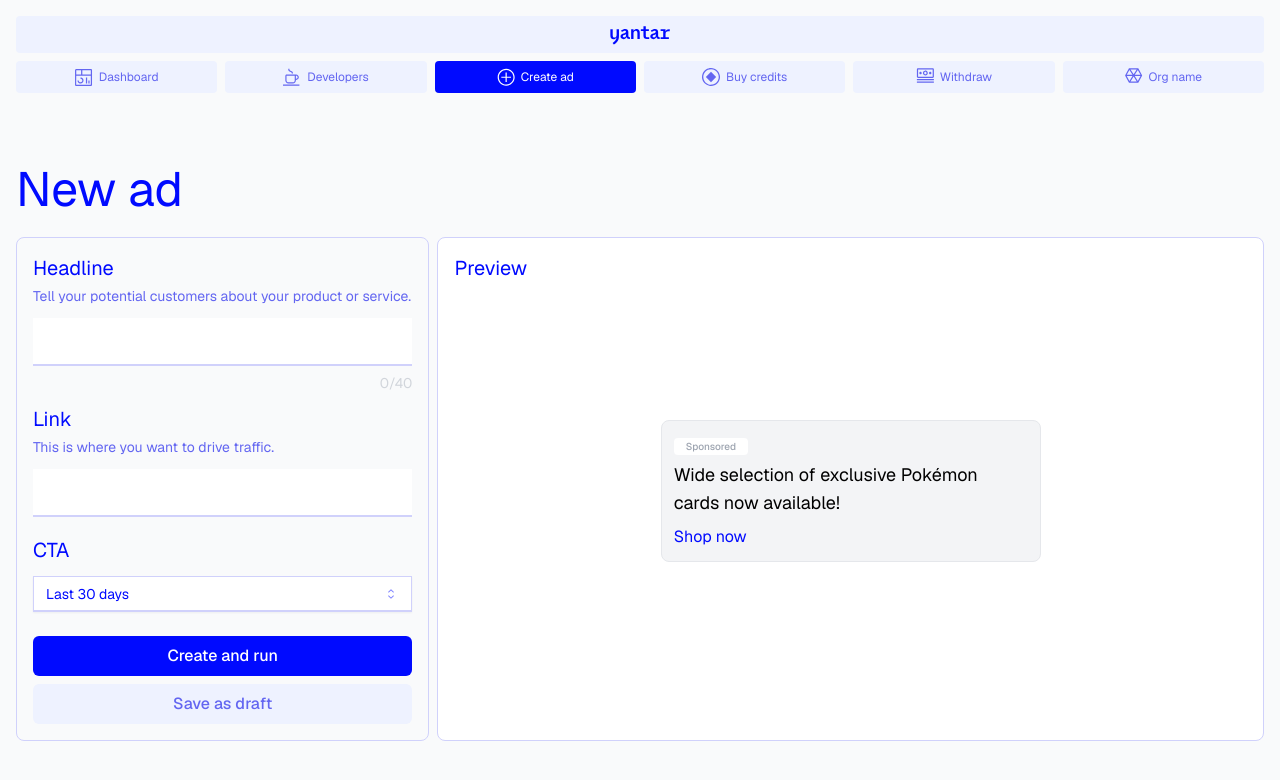
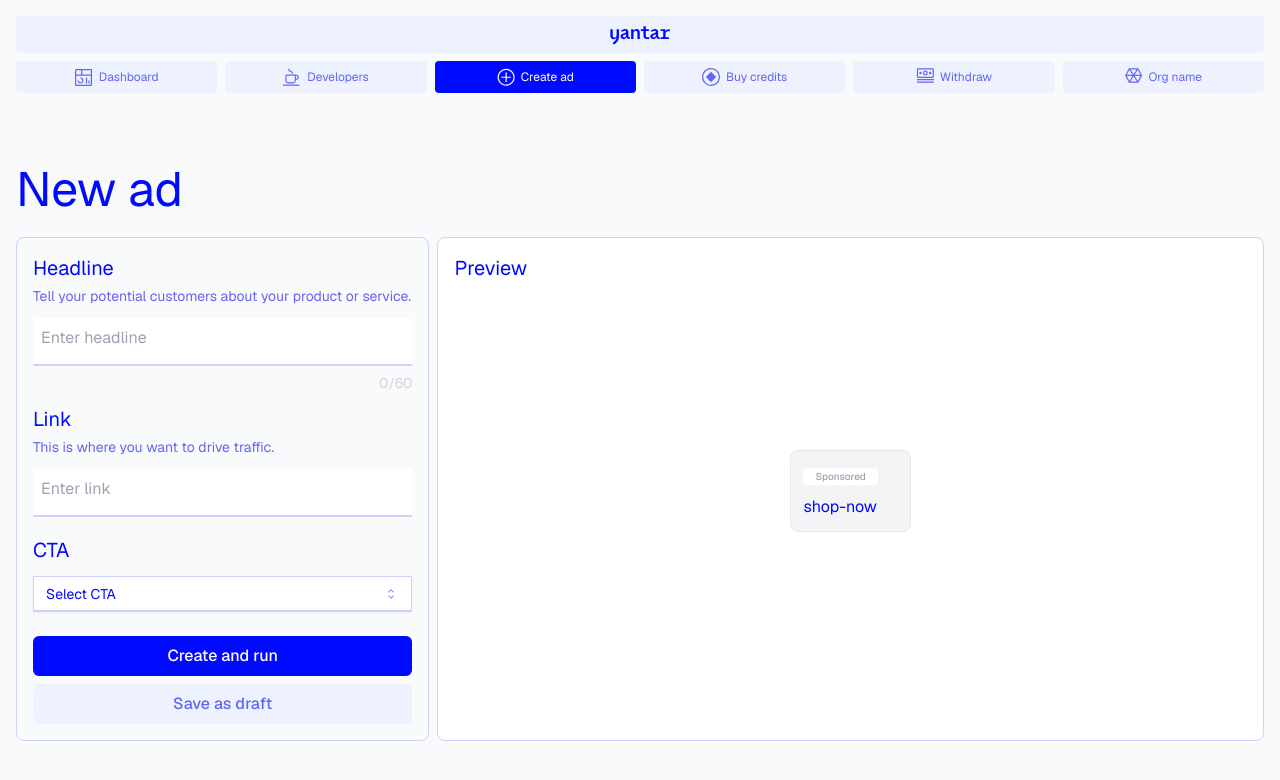
Before and after one commit to Dolko42/yantar, a Next.js app: page /dashboard/create-ad in a window 1280 px wide. Shown: the top 780 px of the page. Built offline with nearby package versions, Linux system fonts and the light colour scheme.

Commit message:
create new ad logic and ad inputs control

```diff
--- a/src/app/ui/CtaDropdown.tsx
+++ b/src/app/ui/CtaDropdown.tsx
@@ -10,36 +10,44 @@ import {
   SelectValue,
 } from "@/components/ui/select";
 
-export function CtaDropdown() {
+type CtaDropdownProps = {
+  onChange: (value: string) => void;
+};
+
+export const CtaDropdown: React.FC<CtaDropdownProps> = ({ onChange }) => {
+  const handleSelectChange = (selectedValue: string) => {
+    onChange(selectedValue);
+  };
+
   return (
     <div className="relative z-50 text-skin-base">
-      <Select>
+      <Select onValueChange={handleSelectChange}>
         <SelectTrigger className="w-full border-b-2 border-skin-base focus:border-blue-500 bg-white rounded-none">
-          <SelectValue placeholder="Last 30 days" />
+          <SelectValue placeholder="Select CTA" />
         </SelectTrigger>
         <SelectContent className="bg-white">
           <SelectGroup className="bg-skin-light">
             <SelectLabel className="text-skin-base">CTA</SelectLabel>
             <SelectItem
-              value="today"
+              value="Shop now"
               className="hover:bg-skin-subtle cursor-pointer text-skin-muted transition-colors duration-200"
             >
               Shop now
             </SelectItem>
             <SelectItem
-              value="7"
+              value="Browse all"
               className="hover:bg-skin-subtle cursor-pointer text-skin-muted transition-colors duration-200"
             >
               Browse all
             </SelectItem>
             <SelectItem
-              value="30"
+              value="Learn more"
               className="hover:bg-skin-subtle cursor-pointer text-skin-muted transition-colors duration-200"
             >
               Learn more
             </SelectItem>
             <SelectItem
-              value="all"
+              value="Book a demo"
               className="hover:bg-skin-subtle cursor-pointer text-skin-muted transition-colors duration-200"
             >
               Book a demo
@@ -49,4 +57,4 @@ export function CtaDropdown() {
       </Select>
     </div>
   );
-}
+};
--- a/src/app/ui/Input.tsx
+++ b/src/app/ui/Input.tsx
@@ -1,20 +1,30 @@
-import React from "react";
+import React, { ChangeEvent } from "react";
 
 type InputProps = {
   placeholder?: string;
   height?: string;
+  value?: string;
+  onChange?: (event: ChangeEvent<HTMLTextAreaElement>) => void;
 };
 
-const Input: React.FC<InputProps> = ({ placeholder, height }) => {
+const Input: React.FC<InputProps> = ({
+  placeholder,
+  height,
+  value,
+  onChange,
+}) => {
   const textareaStyle: React.CSSProperties = {
     height: height,
     resize: "none",
   };
+
   return (
     <textarea
       placeholder={placeholder}
       style={textareaStyle}
       className={`bg-white border-b-2 w-full border-skin-base text-skin-base p-2 focus:border-skin-base outline-none`}
+      value={value}
+      onChange={onChange}
     />
   );
 };
--- a/src/app/ui/NewAd.tsx
+++ b/src/app/ui/NewAd.tsx
@@ -1,10 +1,51 @@
-import React from "react";
+"use client";
+
+import React, { ChangeEvent, useState } from "react";
 import Input from "./Input";
 import { CtaDropdown } from "./CtaDropdown";
 
 type NewAdProps = {};
 
 const NewAd: React.FC<NewAdProps> = () => {
+  const [headlineValue, setHeadlineValue] = useState<string>("");
+  const [linkValue, setLinkValue] = useState<string>("");
+  const [isValidLink, setIsValidLink] = useState<boolean>(true);
+  const [ctaValue, setCtaValue] = useState<string>("shop-now");
+
+  const handleHeadlineChange = (event: ChangeEvent<HTMLTextAreaElement>) => {
+    const inputValue = event.target.value;
+
+    if (inputValue.length <= 60) {
+      setHeadlineValue(inputValue);
+    } else {
+      setHeadlineValue(inputValue.slice(0, 60));
+    }
+  };
+
+  const handleLinkChange = (event: ChangeEvent<HTMLTextAreaElement>) => {
+    const inputValue = event.target.value;
+    setLinkValue(inputValue);
+
+    const urlRegex = /^(https?:\/\/)?([\w.]+)\.([a-z]{2,})(\/[\w .-]*)*\/?$/i;
+    const isValid = urlRegex.test(inputValue);
+
+    setIsValidLink(isValid);
+  };
+
+  const handleCtaChange = (value: string) => {
+    setCtaValue(value);
+  };
+
+  const handleSubmit = () => {
+    if (isValidLink) {
+      console.log("Headline:", headlineValue);
+      console.log("Link is valid:", linkValue);
+      console.log("Selected CTA:", ctaValue);
+    } else {
+      console.log("Invalid link:", linkValue);
+    }
+  };
+
   return (
     <div className="flex flex-col lg:flex-row gap-2 mt-6">
       <div className="w-full lg:w-1/3 p-4 border-skin-base border rounded-lg">
@@ -13,25 +54,43 @@ const NewAd: React.FC<NewAdProps> = () => {
           <p className="text-skin-muted text-sm mb-3">
             Tell your potential customers about your product or service.
           </p>
-          <Input height="3rem" />
-          <p className="text-sm text-right text-skin-invisible">0/40</p>
+          <Input
+            height="3rem"
+            placeholder="Enter headline"
+            value={headlineValue}
+            onChange={handleHeadlineChange}
+          />
+          <p className="text-sm text-right text-skin-invisible">
+            {headlineValue.length}/60
+          </p>
         </div>
         <div className="mt-3">
           <p className="text-xl text-skin-base mb-1">Link</p>
           <p className="text-skin-muted text-sm mb-3">
             This is where you want to drive traffic.
           </p>
-          <Input height="3rem" />
+          <Input
+            height="3rem"
+            placeholder="Enter link"
+            value={linkValue}
+            onChange={handleLinkChange}
+          />
         </div>
         <div className="mt-3">
           <p className="text-xl text-skin-base mb-3">CTA</p>
-          <CtaDropdown />
+          <CtaDropdown onChange={handleCtaChange} />
         </div>
         <div className="flex flex-col gap-2 mt-6">
-          <button className="bg-skin-base text-white w-full text-md md:w-auto py-2 px-12 font-medium rounded-md 3xl:text-lg">
+          <button
+            onClick={handleSubmit}
+            className="bg-skin-base text-white w-full text-md md:w-auto py-2 px-12 font-medium rounded-md 3xl:text-lg"
+          >
             Create and run
           </button>
-          <button className="bg-skin-subtle text-skin-muted w-full text-md md:w-auto py-2 px-12 font-medium rounded-md 3xl:text-lg">
+          <button
+            onClick={handleSubmit}
+            className="bg-skin-subtle text-skin-muted w-full text-md md:w-auto py-2 px-12 font-medium rounded-md 3xl:text-lg"
+          >
             Save as draft
           </button>
         </div>
@@ -43,12 +102,19 @@ const NewAd: React.FC<NewAdProps> = () => {
             <span className="px-3 py-[2px] bg-white text-gray-400 text-[10px] font-medium rounded">
               Sponsored
             </span>
-            <p className="mt-1 max-w-[28ch] text-lg mb-2">
-              Wide selection of exclusive Pokémon cards now available!
+            <p className="mt-1 max-w-[28ch] text-lg mb-2 break-words">
+              {headlineValue}
             </p>
-            <a href="#" className="text-skin-base">
-              Shop now
-            </a>
+            {isValidLink && (
+              <a href={linkValue} target="_blank" className="text-skin-base">
+                {ctaValue}
+              </a>
+            )}
+            {!isValidLink && (
+              <span className="text-red-500">
+                Invalid link. Please enter a valid URL.
+              </span>
+            )}
           </div>
         </div>
       </div>
--- a/tailwind.config.ts
+++ b/tailwind.config.ts
@@ -19,6 +19,7 @@ const config: Config = {
           invisible: "var(--color-text-invisible)",
           dark: "var(--color-text-dark)",
           grey: "var(--color-text-grey)",
+          warning: "var(--color-warning)",
         },
       },
       backgroundColor: {
```
